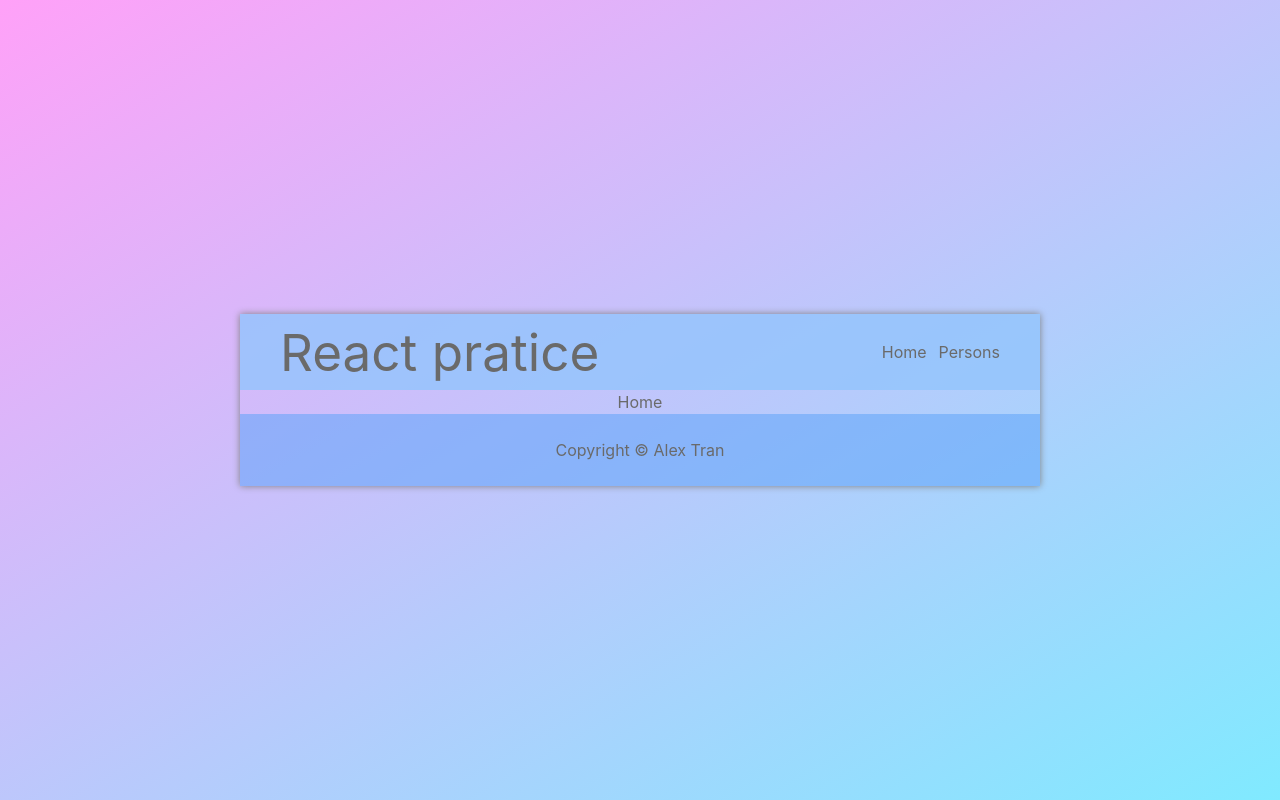
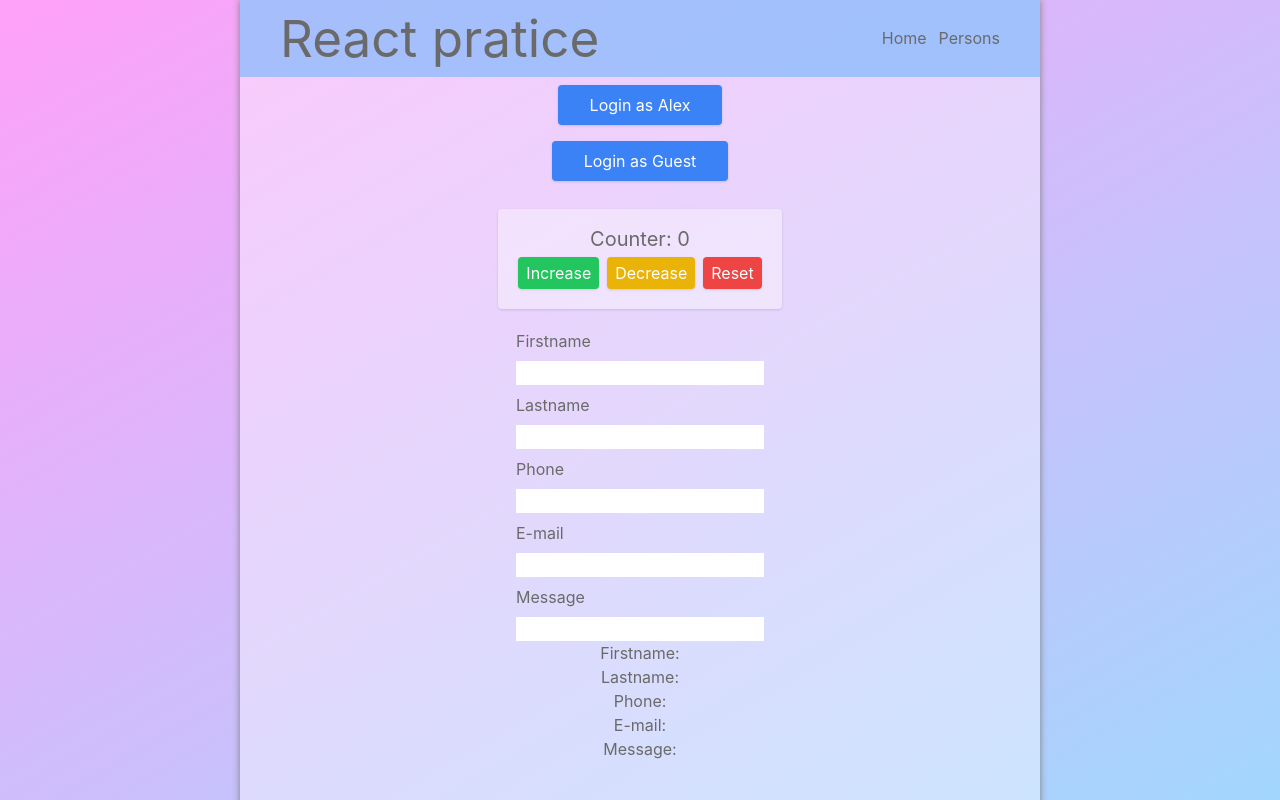
Before and after one commit to alextrandev/programming_react, a React (Vite) app in the folder react_practice/: page / in a window 1280 px wide. Shown: the top 800 px of the page. Built offline with nearby package versions, Linux system fonts and the light colour scheme.

Commit message:
Refactor: move all main functions, components from App to Home

```diff
--- a/react_practice/src/pages/Home.jsx
+++ b/react_practice/src/pages/Home.jsx
@@ -1,5 +1,54 @@
+// import foxImg from './assets/foxes4ev.png'
+import { useState } from 'react'
+import PersonsContainer from '../components/PersonsContainer';
+import Counter from '../components/Counter';
+import Form from '../components/Form';
+import View from '../components/View';
+import Dashboard from './Dashboard';
+import LogInButton from '../components/LogInButton';
+
 export default function Home() {
+  const [counter, setCounter] = useState(0);
+  const [persons, setPerson] = useState([
+    { id: "1", name: "Maria", title: "CEO", location: "Helsinki" },
+    { id: "2", name: "John", title: "CTO", location: "London" },
+    { id: "3", name: "Vera", title: "CMO", location: "Berlin" }
+  ]);
+  const [inputValues, setInputValue] = useState({}); //can be left empty. useState will create basesd on the name given
+  const [isLoggedIn, setIsLoggedIn] = useState(false);
+  const [user, setUser] = useState("Guest");
+
+  const clickIncreaseHandler = () => setCounter(counter + 1);
+  const clickDecreaseHandler = () => setCounter(counter - 1);
+  const clickResetHandler = () => setCounter(0);
+  const inputChangeHandler = e => setInputValue(prevState => ({ ...prevState, [e.target.name]: e.target.value }));
+  const loginHandler = user => {
+    setIsLoggedIn(!isLoggedIn);
+    setUser(user);
+  };
   return (
-    <div>Home</div>
+    <>
+      <main className='flex flex-col items-center bg-white bg-opacity-40'>
+        {/* <img src={foxImg} alt="image of a sleeping fox" /> */}
+
+        < LogInButton loginHandler={loginHandler} isLoggedIn={isLoggedIn} user="Alex" />
+        {!isLoggedIn && <LogInButton loginHandler={loginHandler} isLoggedIn={isLoggedIn} user="Guest" />}
+
+        {isLoggedIn && <Dashboard user={user} />}
+
+        <Counter
+          counter={counter}
+          clickIncreaseHandler={clickIncreaseHandler}
+          clickDecreaseHandler={clickDecreaseHandler}
+          clickResetHandler={clickResetHandler}
+        />
+
+        <Form inputChangeHandler={inputChangeHandler} />
+
+        <View {...inputValues} />
+
+        <PersonsContainer persons={persons} />
+      </main>
+    </>
   )
 }
```
